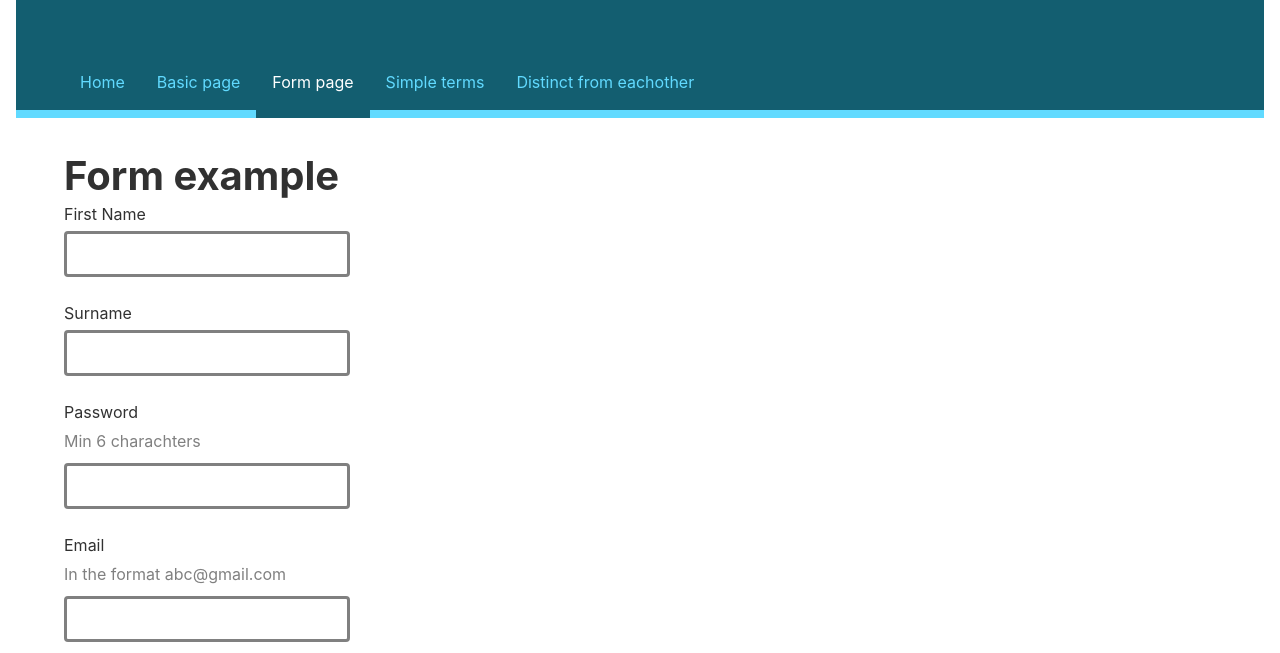
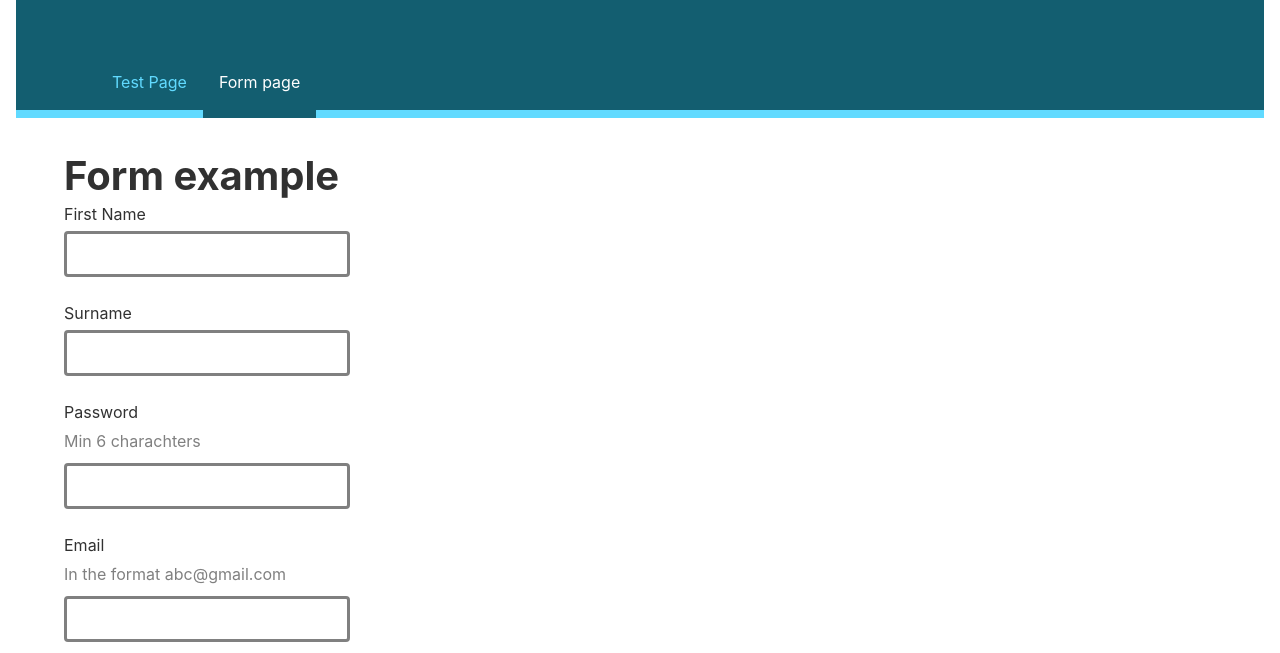
Before and after one commit to sukhrajghuman/form-template-demo, a website: page docs/index.html in a window 1280 px wide. Shown: the part 147-800 px from the top of the page. Drawn offline with Linux system fonts and the light colour scheme.

Commit message:
add test page link

```diff
--- a/docs/index.html
+++ b/docs/index.html
@@ -82,11 +82,9 @@
 										Close
 									</button>
 									<ul class="au-link-list">
-										<li><a href="#">Home</a></li>
-										<li><a href="#">Basic page</a></li>
+										<li><a href="#"></a></li>
+										<li><a href="test">Test Page</a></li>
 										<li class="active"><a href="#">Form page</a></li>
-										<li><a href="#">Simple terms</a></li>
-										<li><a href="#">Distinct from eachother</a></li>
 									</ul>
 									<div class="au-main-nav__focus-trap-bottom"></div>
 								</div>
```
